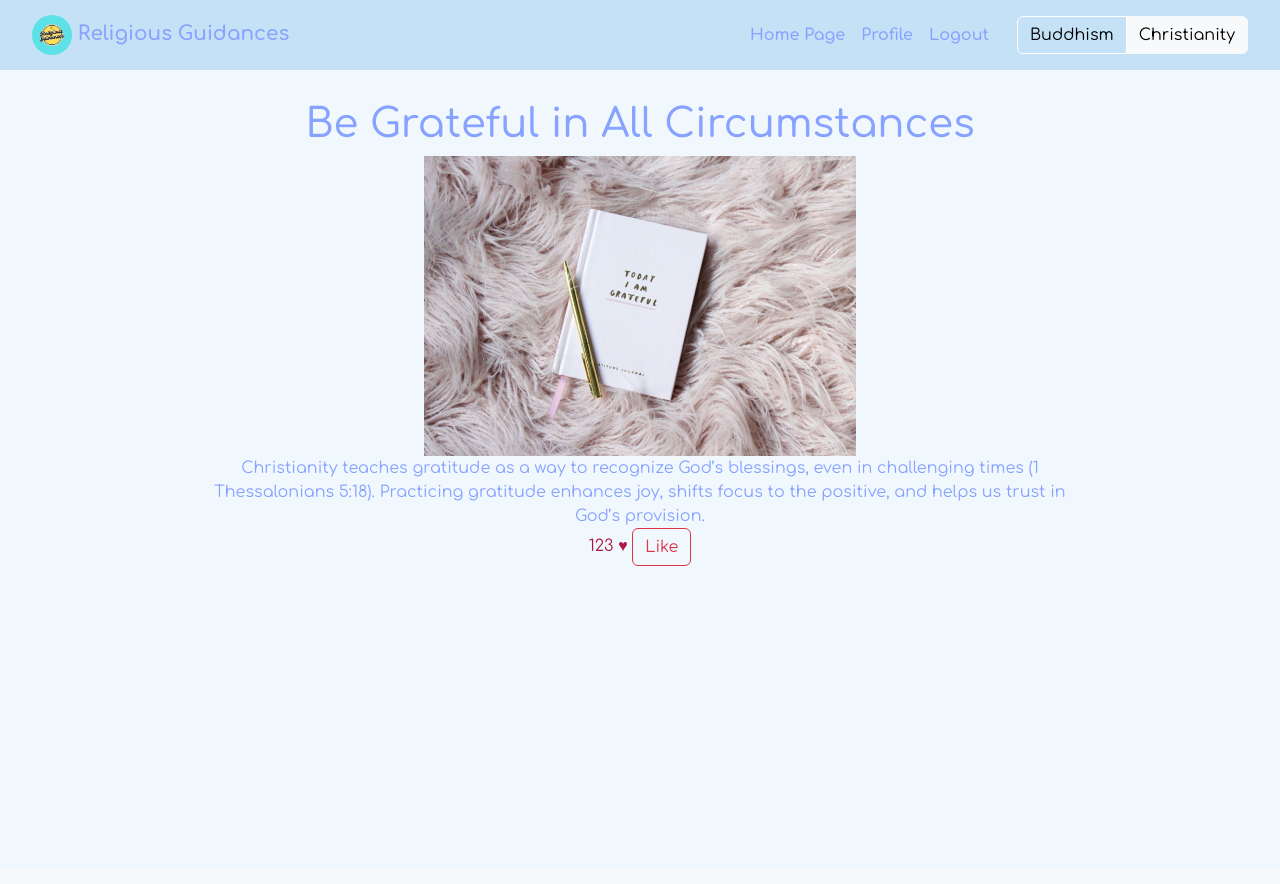
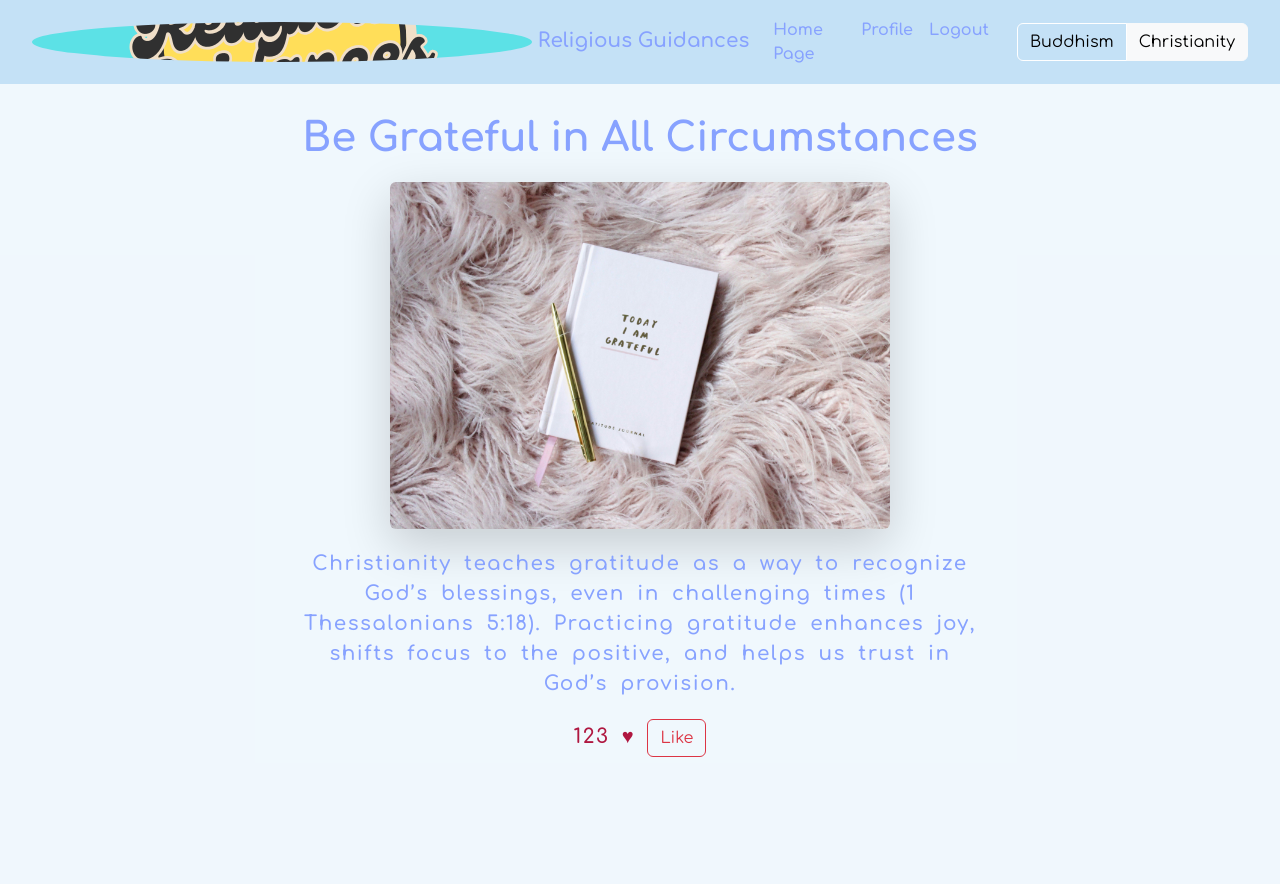
Before and after one commit to bbbuay/cs50x-project, a Django app: page / in a window 1280 px wide. Before the commit the page ends 566 px from the top, so only its background shows below. Run offline with Django 5.2, Linux system fonts and the light colour scheme.

Commit message:
add styling for index page

```diff
--- a/religious_guidance/guidance/static/css/index.css
+++ b/religious_guidance/guidance/static/css/index.css
@@ -1,3 +1,24 @@
 #like-display {
     color: #AF1740;
 }
+
+h1 {
+
+    font-weight: 700;
+    margin-bottom: 20px;
+}
+
+img {
+    height: 350;
+    width: 500px;
+    object-fit: cover;
+    object-position: center;
+}
+
+#content, #like-display {
+    padding: 20px 12% 0px;
+    font-size: 20px;
+    font-weight: 600;
+    letter-spacing: 1.5px;
+    word-spacing: 5px;
+}
--- a/religious_guidance/guidance/templates/index.html
+++ b/religious_guidance/guidance/templates/index.html
@@ -9,9 +9,9 @@
 
 {% block main %}
     <h1>Be Grateful in All Circumstances</h1>
-    <img src="http://127.0.0.1:8000/media/guidance_images/img_019.jpg" height="300" alt="guidance-image">
+    <img src="http://127.0.0.1:8000/media/guidance_images/img_019.jpg" alt="guidance-image" class="rounded shadow-lg">
     <section>
-        <div>
+        <div id="content">
             Christianity teaches gratitude as a way to recognize God’s blessings, even in challenging times (1 Thessalonians 5:18). Practicing gratitude enhances joy, shifts focus to the positive, and helps us trust in God’s provision.
         </div>
         <div id="like-display">
```
